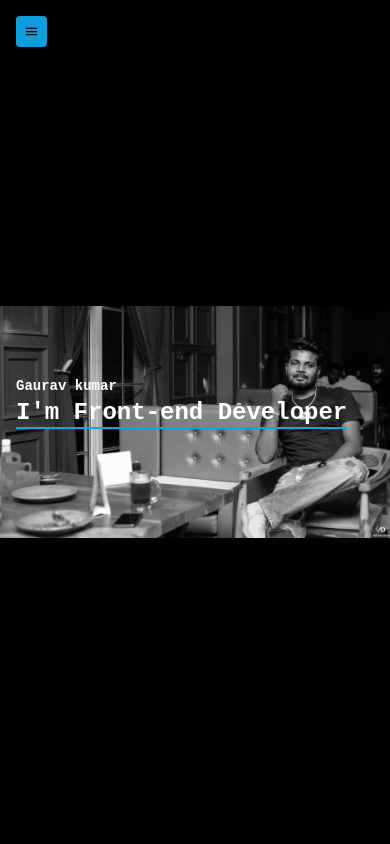
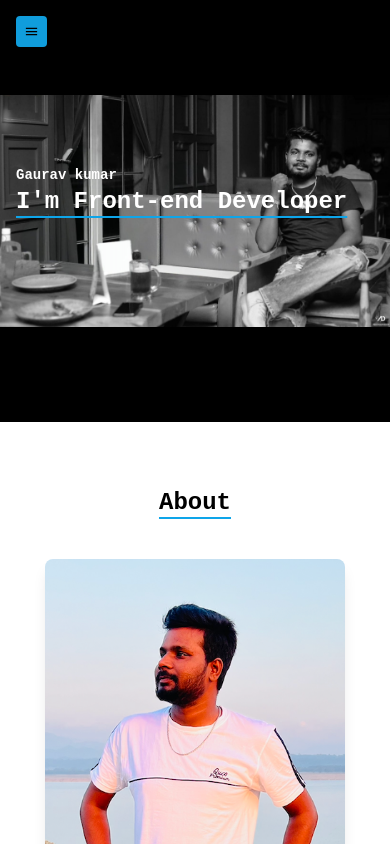
Before and after one commit to Gaurav62462/my-profile, a Next.js app: page / in a window 390 px wide. Built offline with nearby package versions, Linux system fonts and the light colour scheme; no server answers.

Commit message:
changes in header

```diff
--- a/src/components/Header/index.tsx
+++ b/src/components/Header/index.tsx
@@ -27,6 +27,7 @@ const Header = ({ }: HeaderProps) => {
 
     const handleScroll = (id: string) => {
         setActive(id);
+        setSidebarOpen(false)
     };
 
     return (
--- a/src/components/Home/index.tsx
+++ b/src/components/Home/index.tsx
@@ -8,7 +8,7 @@ const HomeMine = () => {
   const data = useContext(PortfolioContext);
 
   return (
-    <section className="relative w-full min-h-screen overflow-hidden">
+    <section className="relative w-full md:min-h-screen min-h-[50vh] flex overflow-hidden">
       <div className="absolute inset-0 bg-black">
         <Image
           width={700}
@@ -19,13 +19,13 @@ const HomeMine = () => {
         />
       </div>
 
-      <div className="relative z-10 flex items-start justify-center min-h-screen  px-4 text-white text-center flex-col">
+      <div className="relative z-10 flex items-start justify-center md:min-h-screen  px-4 text-white text-center flex-col">
         <h1 className="text-[14px] text-left md:text-[32px] font-bold">
           {
             data.name
           }
         </h1>
-        <UnderLineText text="I&apos;m Front-end Developer" className='!text-left' />
+        <UnderLineText text="I&apos;m Front-end Developer" className='!text-left mb-0' />
       </div>
     </section>
   )
```
